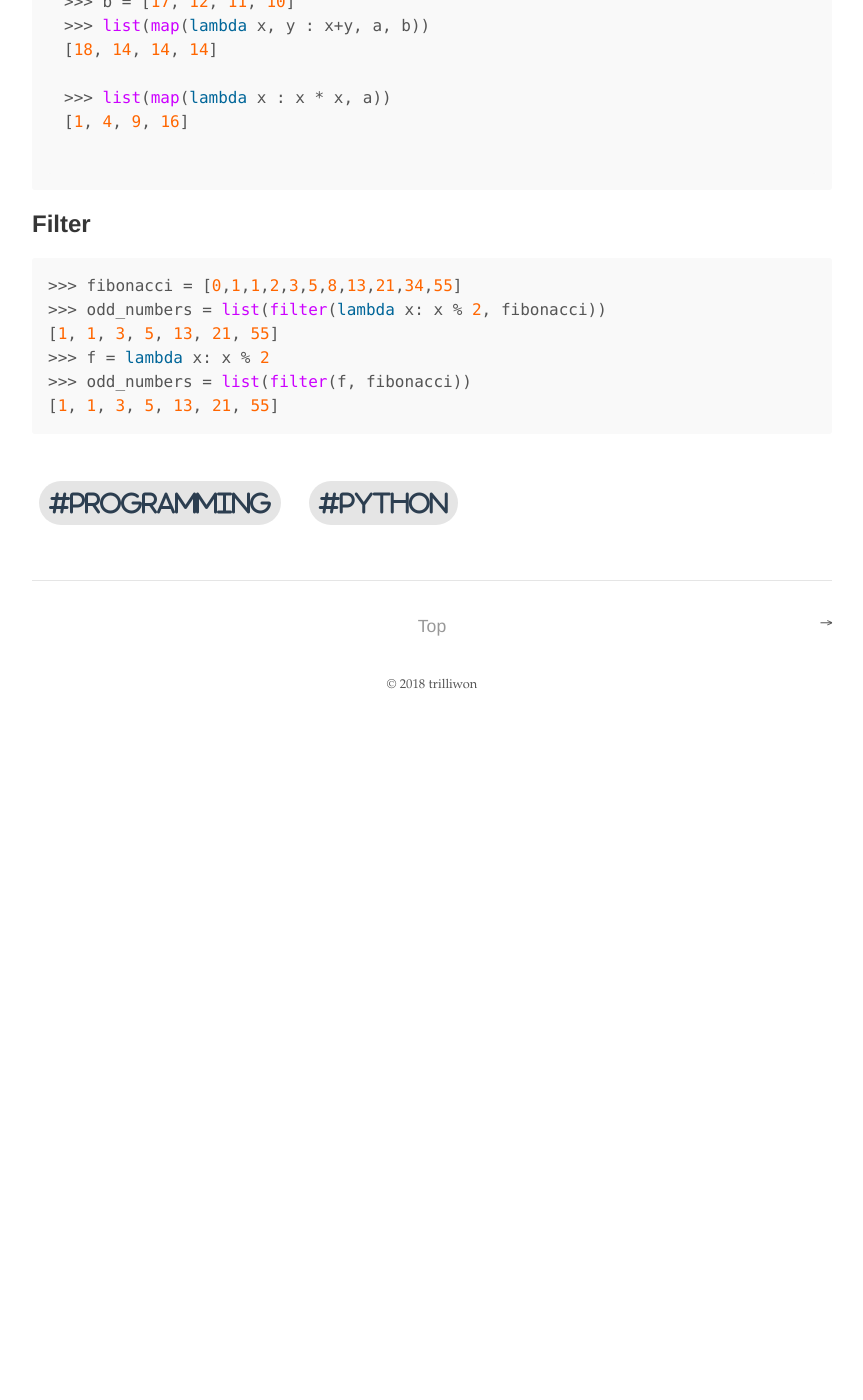
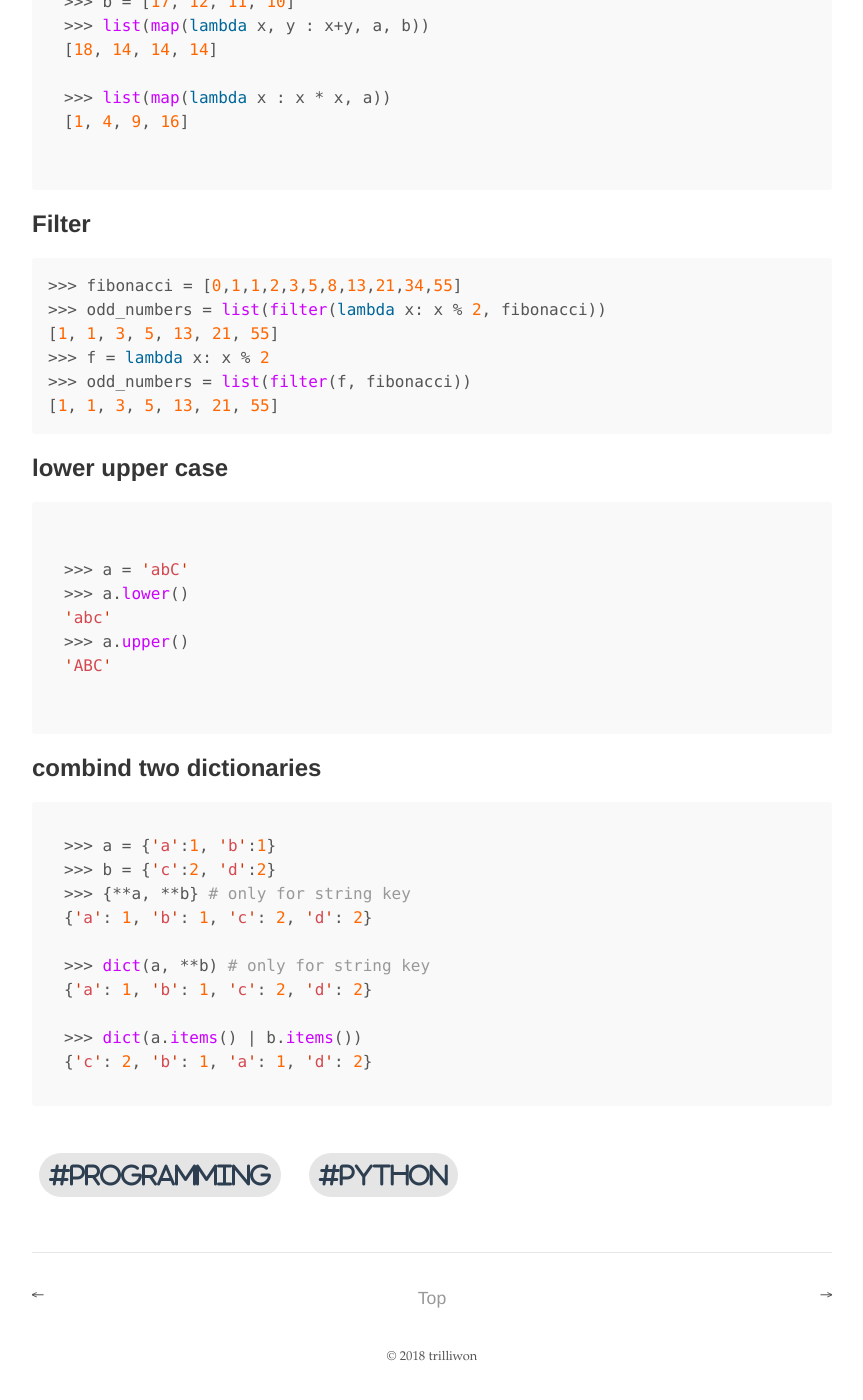
Before and after one commit to trilliwon/ABL, a Jekyll site: the page built from _posts/python/2018-08-31-python-tips.md, in a window 1280 px wide and 1400 px high, scrolled down 1258 px. Shown: the whole window, without its empty margins (208-1071 px from the left). Built offline with Jekyll 4.4.1, drawn with Linux system fonts in a browser that asks for light colours; nearby versions of some CDN libraries; before the commit the page ends 1986 px from its top, so only the background shows below that.

Commit message:
Mon Sep  3 17:20:55 KST 2018

````diff
--- a/_posts/python/2018-08-31-python-tips.md
+++ b/_posts/python/2018-08-31-python-tips.md
@@ -63,3 +63,30 @@
 [1, 1, 3, 5, 13, 21, 55]
 
 {% endhighlight %}
+
+## lower upper case
+
+```python
+
+>>> a = 'abC'
+>>> a.lower()
+'abc'
+>>> a.upper()
+'ABC'
+
+```
+
+## combind two dictionaries
+
+```python
+>>> a = {'a':1, 'b':1}
+>>> b = {'c':2, 'd':2}
+>>> {**a, **b} # only for string key
+{'a': 1, 'b': 1, 'c': 2, 'd': 2}
+
+>>> dict(a, **b) # only for string key
+{'a': 1, 'b': 1, 'c': 2, 'd': 2}
+
+>>> dict(a.items() | b.items())
+{'c': 2, 'b': 1, 'a': 1, 'd': 2}
+```
````
Also changed, not shown: _posts/python/2018-09-03-install-anaconda.md (added, +19 -0 lines).
